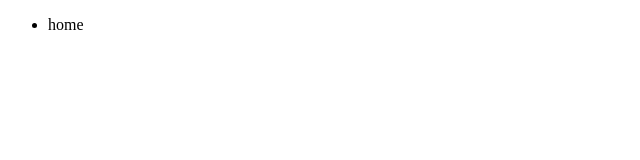
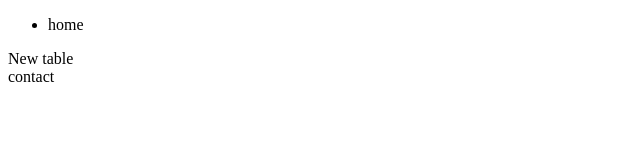
Before and after one commit to vrajkmrpatel/practice, a plain HTML site: page index.html in a window 1280 px wide. Shown: the whole page, without its empty margins (0-640 px from the left). Drawn offline with Linux system fonts and the light colour scheme.

Commit message:
new branch

```diff
--- a/index.html
+++ b/index.html
@@ -13,6 +13,16 @@
                 <li>home</li>
             </ul>
         </div>
+        <div class="section body">
+            <div>
+                <div>New table</div>
+            </div>
+        </div>
     </div>
+    <footer>
+        <div class="hello">
+            contact
+        </div>
+    </footer>
 </body>
 </html>
```
